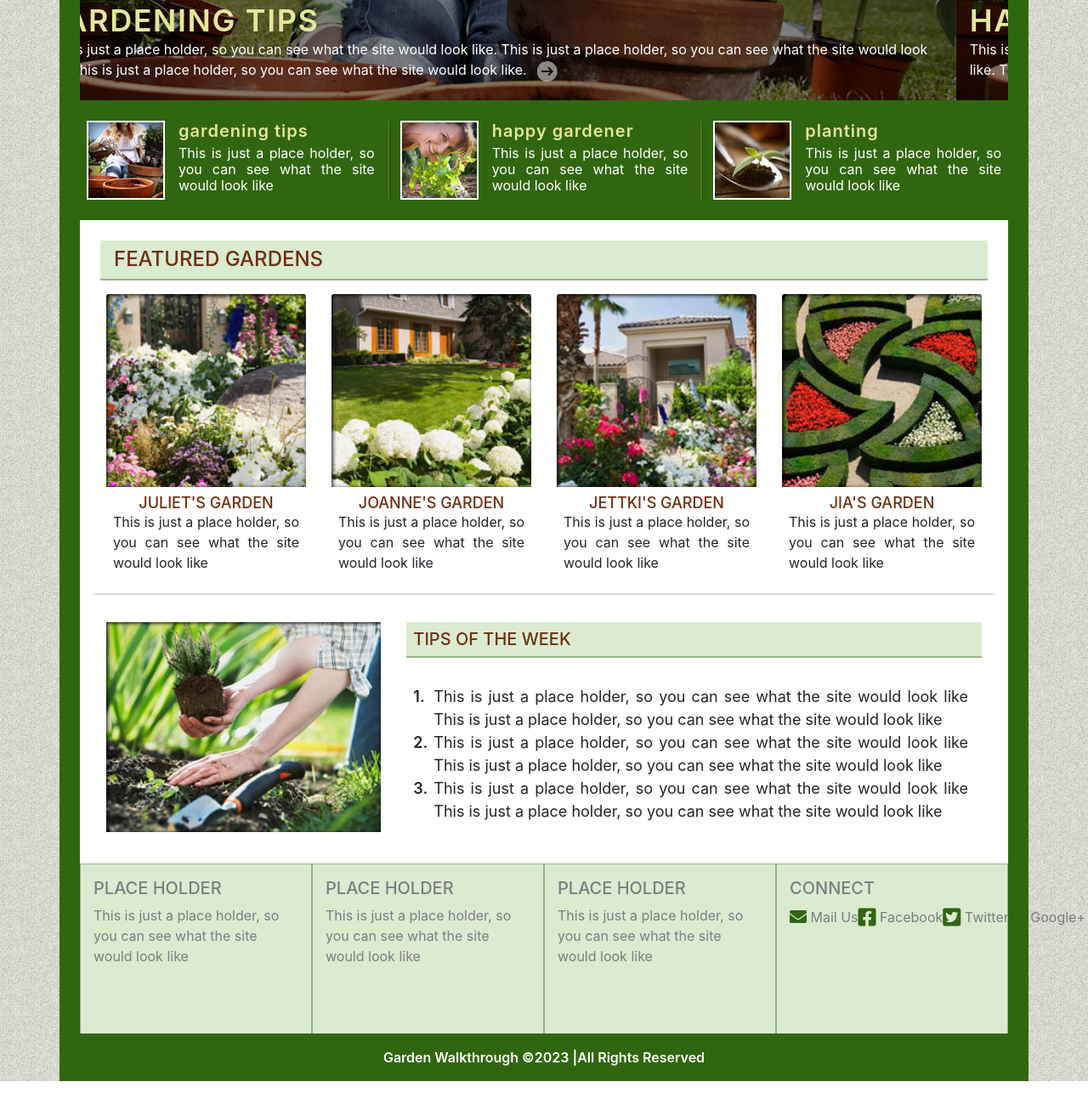
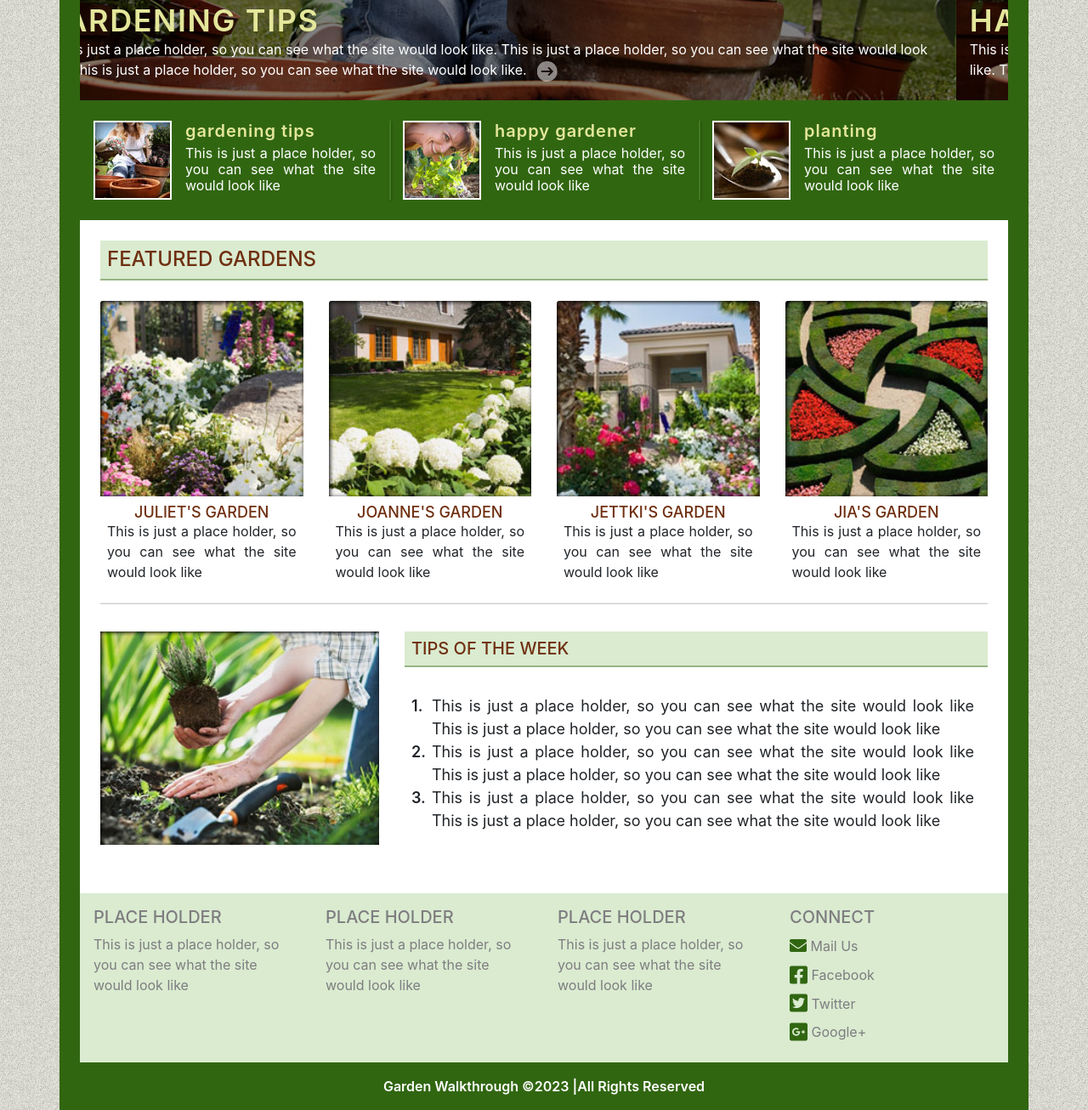
Before and after one commit to shenzhu0831/FeatureGardend, a plain HTML site: page cathy_t3.html in a window 1280 px wide. Shown: the part 560-1866 px from the top of the page at 85% size. Before the commit the page ends 1832 px from the top, so only its background shows below. Drawn offline with nearby package versions, Linux system fonts and the light colour scheme.

Commit message:
fixed files

```diff
--- a/cathy_t3.html
+++ b/cathy_t3.html
@@ -19,7 +19,7 @@
         <!-- -------------------- header -------------------- -->
         <header>
             <!-- ................. logo bar ................. -->
-            <h1 class="bg-white p-3 logo_box">
+            <h1 class="p-3 logo_box">
                 <a href="##"><img class="img-fluid logo_image" src="./img/logo.png" alt="Garden Walkthrough"></a>
             </h1>
         </header>
@@ -28,8 +28,8 @@
             <button class="navbar-toggler w-100 toggle menu_bar" type="button" data-toggle="collapse" data-target="#navbarNavAltMarkup"  aria-controls="navbarNavAltMarkup" aria-expanded="false" aria-label="Toggle navigation">
                 <span class="navbar-toggler-icon menu_icon"></span>
             </button>
-            <div class="collapse navbar-collapse navbar_area" id="navbarNavAltMarkup">
-                <div class="navbar-nav nav_item">
+            <div class="collapse navbar-collapse menu_area" id="navbarNavAltMarkup">
+                <div class="navbar-nav menu_item">
                     <a class="nav-item nav-link menu_button home_link" href="##">home</a>
                     <a class="nav-item nav-link menu_button" href="##">about</a>
                     <a class="nav-item nav-link menu_button" href="##">plants</a>
@@ -85,21 +85,27 @@
                     </div>
                 </div>
                 <!-- ................. banner card ................. -->
-                <div class="row p-2 banner_card">
-                    <div class="col-md-4 my-3 left_card card_content">
-                        <img class="card_image" src="./img/gardening2.jpg" alt="gardening tips">                        <div class="card_text">
+                <div class="row no-gutters my-2 banner_card">
+                    <div class="col-md-4 my-3 px-3">
+                        <div class="left_card card_content">
+                            <img class="card_image" src="./img/gardening2.jpg" alt="gardening tips">
+                            <div class="card_text">
                                 <h3>gardening tips</h3>
                                 <p>This is just a place holder, so you can see what the site would look like</p>
                             </div>
                         </div>
-                    <div class="col-md-4 my-3 middle_card card_content">
+                    </div>
+                    <div class="col-md-4 my-3 px-3">
+                        <div class="middle_card card_content">
                             <img class="card_image" src="./img/gardening3.jpg" alt="happy gardener">
                             <div class="card_text">
                                 <h3>happy gardener</h3>
                                 <p>This is just a place holder, so you can see what the site would look like</p>
                             </div>
                         </div>
-                    <div class="col-md-4 my-3 right_card card_content">
+                    </div>
+                    <div class="col-md-4 my-3 px-3">
+                        <div class="right_card card_content">
                             <img class="card_image" src="./img/gardening4.jpg" alt="planting">
                             <div class="card_text">
                                 <h3>planting</h3>
@@ -107,35 +113,43 @@
                             </div>
                         </div>
                     </div>
+                </div>
             </section>
             <!-- ====================== website content ======================= -->
             <article>
-                <div class="bg-white pt-3 content">
+                <div class="p-4 website_content">
                     <!-- ................. feature gardend ................. -->
-                    <h2 class="mx-4 my-2 px-3 py-2 featured_gardens_title">featured gardens</h2>
-                    <div class="row my-3 mx-3 featured_gardens_item">
-                        <div class="card col-8 col-md-5 col-lg-3 garden_brief">
+                    <h2 class="no-gutters p-2 featured_gardens_title">featured gardens</h2>
+                    <div class="row mt-4 featured_gardens_item">
+                        <div class="col-8 col-md-5 col-lg-3">
+                            <div class="card garden_brief">
                                 <img class="card-img-top brief_image" src="./img/garden1.jpg" alt="juliet's garden">
                                 <div class="card-body brief_text">
                                 <h3>juliet's garden</h3>
                                 <p class="card-text">This is just a place holder, so you can see what the site would look like</p>
                                 </div>
                             </div>
-                        <div class="card col-8 col-md-5 col-lg-3 garden_brief">
+                        </div>
+                        <div class="col-8 col-md-5 col-lg-3">
+                            <div class="card garden_brief">
                                 <img class="card-img-top brief_image" src="./img/garden2.jpg" alt="joanne's garden">
                                 <div class="card-body brief_text">
                                 <h3>joanne's garden</h3>
                                 <p class="card-text">This is just a place holder, so you can see what the site would look like</p>
                                 </div>
                             </div>
-                        <div class="card col-8 col-md-5 col-lg-3 garden_brief">
+                        </div>
+                        <div class="col-8 col-md-5 col-lg-3">
+                            <div class="card garden_brief">
                                 <img class="card-img-top brief_image" src="./img/garden3.jpg" alt="jettki's garden">
                                 <div class="card-body brief_text">
                                 <h3>jettki's garden</h3>
                                 <p class="card-text">This is just a place holder, so you can see what the site would look like</p>
                                 </div>
                             </div>
-                        <div class="card col-8 col-md-5 col-lg-3 garden_brief">
+                        </div>
+                        <div class="col-8 col-md-5 col-lg-3">
+                            <div class="card garden_brief">
                                 <img class="card-img-top brief_image" src="./img/garden4.jpg" alt="jia's garden">
                                 <div class="card-body brief_text">
                                 <h3>jia's garden</h3>
@@ -143,14 +157,18 @@
                                 </div>
                             </div>
                         </div>
+                    </div>
                     <!-- ................. line gap ................. -->
-                    <hr class="mx-3 line_gap">
+                    <hr class="line_gap">
                     <!-- ................. week tips ................. -->
-                    <div class="row mx-3 py-3 week_tips_content">
-                        <div class="col-md-6 col-lg-4 mb-3 week_tips_image">
+                    <div class="row py-3 week_tips_content">
+                        <div class="col-md-6 col-lg-4 mb-3">
+                            <div class="week_tips_image">
                                 <img src="./img/gardening5.jpg" alt="tips of the week">
                             </div>
-                        <div class="col-lg-8 week_tips">
+                        </div>
+                        <div class="col-lg-8">
+                            <div class="week_tips">
                                 <h3 class="p-2 tips_title">tips of the week</h3>
                                 <div class="p-3 tips_text">
                                     <ul>
@@ -170,27 +188,36 @@
                                 </div>
                             </div>
                         </div>
+                    </div>
             </article>
         </main>
         <!-- ------------------- footer --------------------  -->
-        <footer class="row m-0 footer_area">
+        <footer>
+            <div class="row no-gutters footer_area">
                 <!-- ................. footer content ................. -->
-            <div class="col-md-6 col-lg-3 py-3 footer_content">
+                <div class="col-md-6 col-lg-3">
+                    <div class="p-3 footer_content">
                         <h3 class="mb-2">place holder</h3>
                         <p>This is just a place holder, so you can see what the site would look like</p>
                     </div>
-            <div class="col-md-6 col-lg-3 py-3 footer_content">
+                </div>
+                <div class="col-md-6 col-lg-3">
+                    <div class="p-3 footer_content">
                         <h3 class="mb-2">place holder</h3>
                         <p>This is just a place holder, so you can see what the site would look like</p>
                     </div>
-            <div class="col-md-6 col-lg-3 py-3 footer_content">
+                </div>
+                <div class="col-md-6 col-lg-3">
+                    <div class="p-3 footer_content">
                         <h3 class="mb-2">place holder</h3>
                         <p>This is just a place holder, so you can see what the site would look like</p>
                     </div>
+                </div>
                 <!-- ................. social media ................. -->
-            <div class="d-flex flex-column align-items-center align-items-md-center align-items-lg-start col-md-6 col-lg-3 py-3 footer_content">
+                <div class="col-md-6 col-lg-3">
+                    <div class="p-3 social_media_area">
                         <h3 class="mb-2">connect</h3>
-                <div class="d-flex flex-column flex-md-row flex-lg-column  social_media">
+                        <div class="social_media">
                             <div class="mb-2 social_media_item email">
                                 <a href="##">
                                     <i class="fas fa-envelope"></i>
@@ -217,13 +244,16 @@
                             </div>
                         </div>
                     </div>
+                </div>
                 <!-- ................. copyright ................. -->
                 <div class="col-12 copyright">
                     <p class="company_name">Garden Walkthrough &copy;2023</p>
                     <p>All Rights Reserved</p>
                 </div>
+            </div>
         </footer>
     </div>
+</body>
 
     <!-- Optional JavaScript -->
     <!-- jQuery first, then Popper.js, then Bootstrap JS -->
--- a/css/style_t3.css
+++ b/css/style_t3.css
@@ -4,7 +4,6 @@ body{
 
 h1,h2,h3,p,a,i{
     margin: 0;
-    padding: 0;
 }
 
 a{
@@ -22,6 +21,7 @@ a:hover {
 }
 
 .logo_box{
+    background-color: #fff;
     text-align: center;
 }
 
@@ -52,12 +52,12 @@ a:hover {
 }
 
 
-.navbar_area{
+.menu_area{
     justify-content: space-around;
     border-bottom: solid 2px #fff;
 }
 
-.nav_item{
+.menu_item{
     width: 100%;
     text-align: center;
 }
@@ -213,8 +213,8 @@ a:hover {
     text-align: justify;
 }
 
-.content_row{
-    margin: 0;
+.website_content{
+    background-color: #fff;
 }
 
 .featured_gardens_title{
@@ -317,9 +317,7 @@ a:hover {
 }
 
 .footer_content{
-    border-right: solid 1px #97b486;
-    border-left: solid 1px #97b486 ;
-    border-top: solid 1.5px #97b486;
+    height: 100%;
     text-align: center;
 }
 
@@ -329,12 +327,38 @@ a:hover {
     }
 }
 
-.social_media{
+.social_media_area{
+    display: flex;
     flex-wrap: wrap;
-    text-align: left;
+    flex-direction: column;
+    align-items: center;
+}
+
+@media(min-width: 992px){
+    .social_media_area{
+        align-items: flex-start;
+    }
+}
+
+
+@media(min-width:768px){
+    .social_media{
+        display: flex;
+        flex-wrap: wrap;
+        flex-direction: row;
+        align-items: center;
+    }
+}
+
+@media(min-width:992px){
+    .social_media{
+        flex-direction: column;
+        align-items: flex-start;
+    }
 }
 
 .social_media_item{
+    align-items: center;
     flex: 0 1 50%;
 }
 
```
Lines whose indentation alone changed are shown as unchanged.
